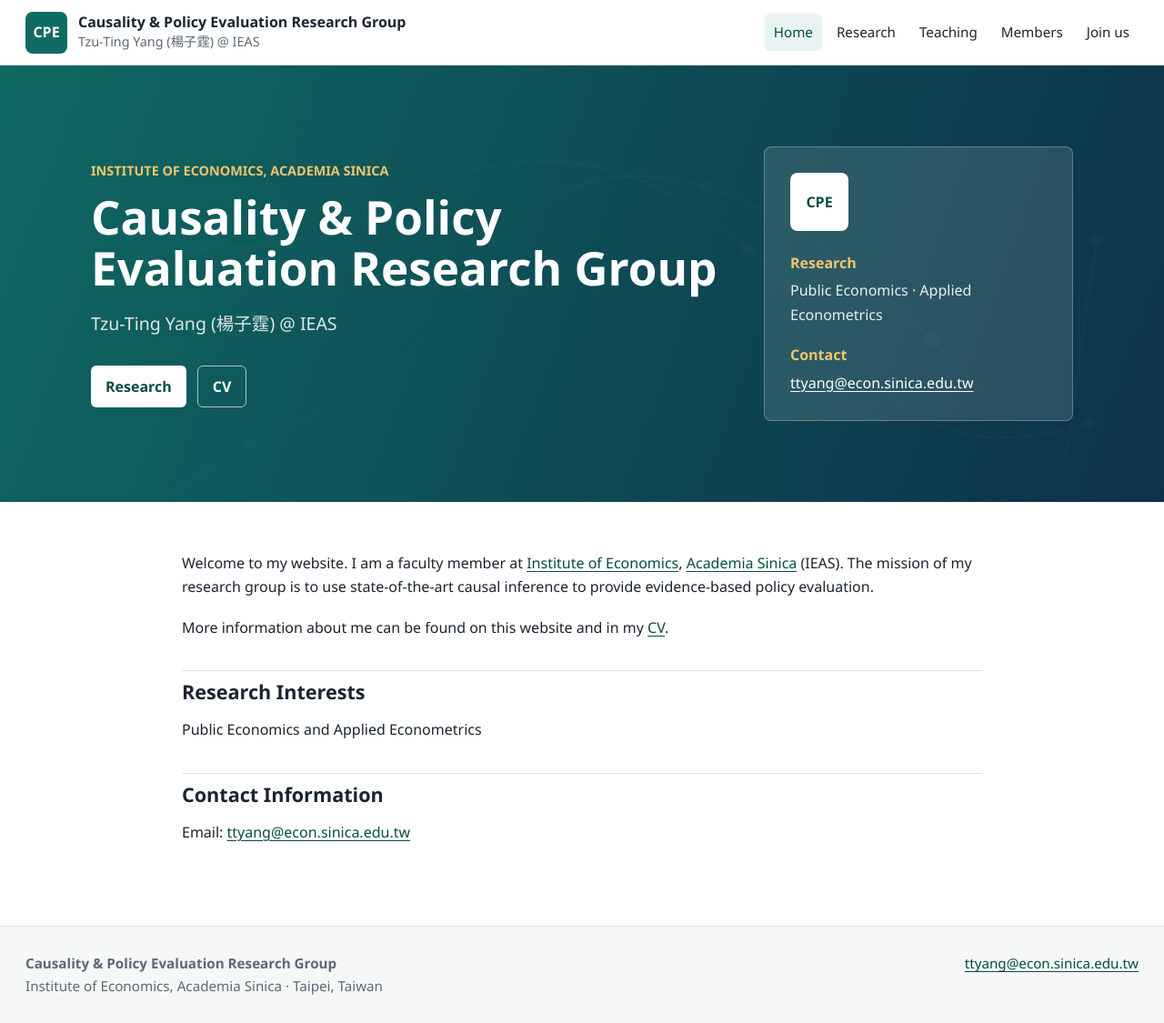
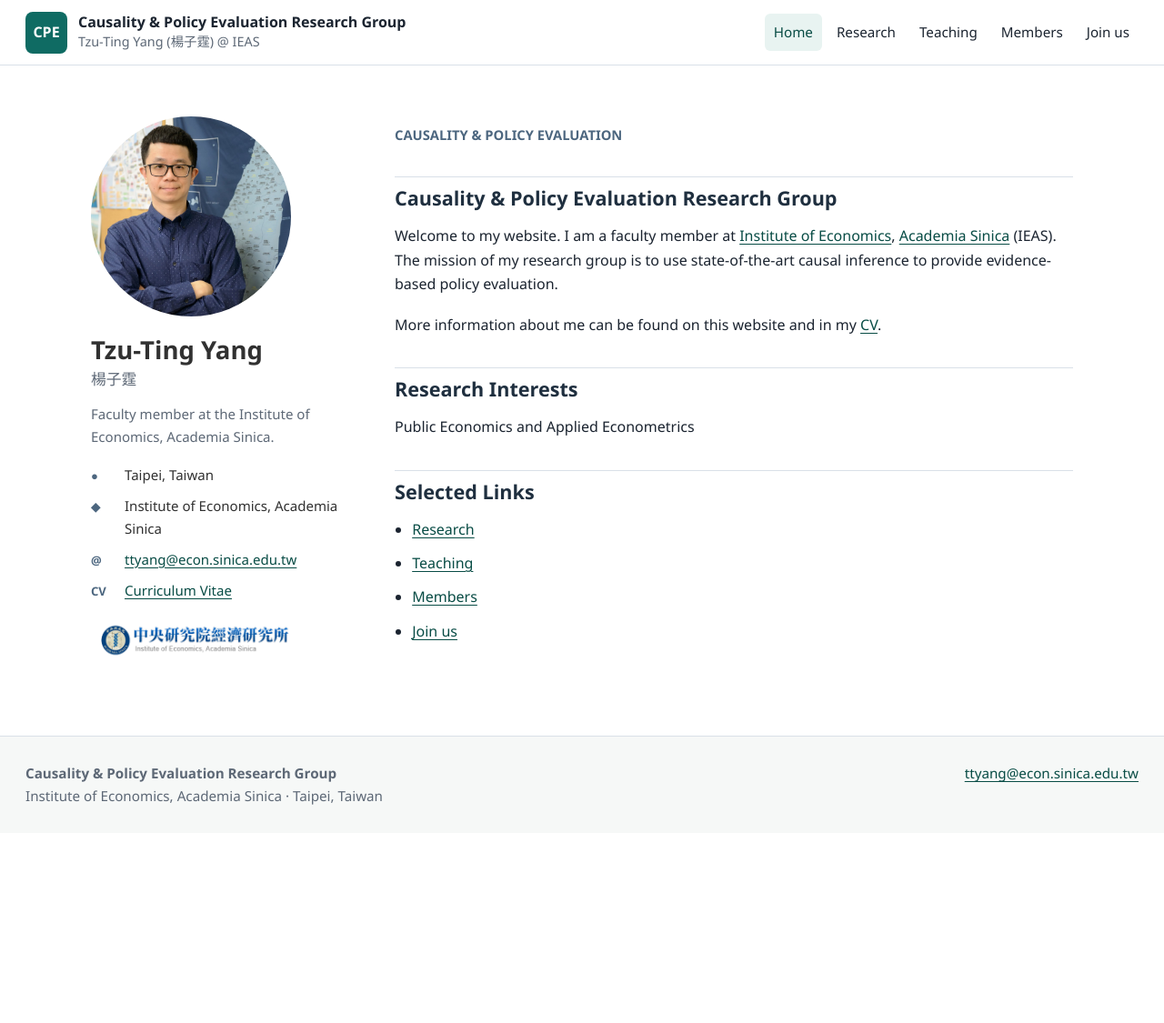
Before and after one commit to ttyangsinica/ttyangsinica.github.io, a Jekyll site: the page built from index.md, in a window 1280 px wide and 1125 px high. Shown: the whole window at 91% size. Built offline with Jekyll 4.4.1, drawn with Linux system fonts in a browser that asks for light colours.

Commit message:
Restyle homepage like Academic Pages

```diff
--- a/_layouts/home.html
+++ b/_layouts/home.html
@@ -2,35 +2,28 @@
 layout: default
 ---
 
-<section class="hero">
-  <div class="wrap hero-grid">
-    <div class="hero-copy">
-      <p class="eyebrow">Institute of Economics, Academia Sinica</p>
-      <h1>{{ page.title }}</h1>
-      <p class="lead">Tzu-Ting Yang (楊子霆) @ IEAS</p>
-      <div class="hero-actions">
-        <a class="button primary" href="{{ '/research/' | relative_url }}">Research</a>
-        <a class="button secondary" href="{{ site.author.cv | relative_url }}">CV</a>
-      </div>
-    </div>
-    <aside class="profile-panel" aria-label="Profile summary">
-      <div class="profile-mark">CPE</div>
-      <dl>
-        <div>
-          <dt>Research</dt>
-          <dd>Public Economics · Applied Econometrics</dd>
-        </div>
-        <div>
-          <dt>Contact</dt>
-          <dd><a href="mailto:{{ site.author.email }}">{{ site.author.email }}</a></dd>
-        </div>
-      </dl>
+<section class="academic-home">
+  <div class="wrap academic-grid">
+    <aside class="academic-sidebar" aria-label="Profile">
+      <img class="profile-photo" src="{{ '/assets/images/google-site-image-1.jpg' | relative_url }}" alt="Tzu-Ting Yang">
+      <h1 class="sidebar-name">{{ site.author.name }}</h1>
+      <p class="sidebar-name-zh">{{ site.author.name_zh }}</p>
+      <p class="sidebar-bio">Faculty member at the Institute of Economics, Academia Sinica.</p>
+
+      <ul class="profile-links">
+        <li><span class="profile-icon" aria-hidden="true">●</span>{{ site.author.location }}</li>
+        <li><span class="profile-icon" aria-hidden="true">◆</span>{{ site.author.affiliation }}</li>
+        <li><span class="profile-icon" aria-hidden="true">@</span><a href="mailto:{{ site.author.email }}">{{ site.author.email }}</a></li>
+        <li><span class="profile-icon" aria-hidden="true">CV</span><a href="{{ site.author.cv | relative_url }}">Curriculum Vitae</a></li>
+      </ul>
+
+      <img class="institute-logo" src="{{ '/assets/images/google-site-image-2.jpg' | relative_url }}" alt="Institute of Economics, Academia Sinica">
     </aside>
+
+    <article class="academic-main prose">
+      <p class="academic-kicker">Causality & Policy Evaluation</p>
+      <h2>{{ page.title }}</h2>
+      {{ content }}
+    </article>
   </div>
 </section>
-
-<section class="content-section">
-  <div class="wrap prose">
-    {{ content }}
-  </div>
-</section>
--- a/assets/css/main.css
+++ b/assets/css/main.css
@@ -105,7 +105,6 @@ a {
   background: #e8f3f1;
 }
 
-.hero,
 .page-heading {
   background:
     linear-gradient(110deg, rgba(15, 107, 99, 0.95), rgba(13, 49, 73, 0.92)),
@@ -114,18 +113,99 @@ a {
   color: #fff;
 }
 
-.hero {
-  min-height: 480px;
-  display: flex;
-  align-items: center;
-  padding: 72px 0;
+.academic-home {
+  padding: 56px 0 76px;
+  background: #fff;
 }
 
-.hero-grid {
+.academic-grid {
   display: grid;
-  grid-template-columns: minmax(0, 1fr) 340px;
-  gap: 48px;
-  align-items: center;
+  grid-template-columns: 280px minmax(0, 1fr);
+  gap: 54px;
+  align-items: start;
+}
+
+.academic-sidebar {
+  color: #313131;
+  font-size: 0.94rem;
+}
+
+.profile-photo {
+  display: block;
+  width: 220px;
+  height: 220px;
+  object-fit: cover;
+  border-radius: 50%;
+  margin: 0 0 20px;
+}
+
+.sidebar-name {
+  margin: 0;
+  font-size: 1.72rem;
+  line-height: 1.2;
+  letter-spacing: 0;
+}
+
+.sidebar-name-zh {
+  margin: 2px 0 12px;
+  color: var(--muted);
+  font-size: 1.05rem;
+}
+
+.sidebar-bio {
+  margin: 0 0 18px;
+  color: var(--muted);
+}
+
+.profile-links {
+  display: grid;
+  gap: 9px;
+  padding: 0;
+  margin: 0 0 22px;
+  list-style: none;
+}
+
+.profile-links li {
+  display: grid;
+  grid-template-columns: 30px minmax(0, 1fr);
+  gap: 7px;
+  align-items: baseline;
+}
+
+.profile-icon {
+  color: #4c667f;
+  font-size: 0.82rem;
+  font-weight: 700;
+}
+
+.institute-logo {
+  display: block;
+  width: 230px;
+  max-width: 100%;
+  height: auto;
+  margin-top: 18px;
+}
+
+.academic-main {
+  max-width: 760px;
+  padding-top: 8px;
+}
+
+.academic-kicker {
+  margin: 0;
+  color: #4c667f;
+  font-size: 0.92rem;
+  font-weight: 700;
+  text-transform: uppercase;
+}
+
+.academic-main h2 {
+  margin: 8px 0 22px;
+  border: 0;
+  padding: 0;
+  color: #1f2f3f;
+  font-size: 2rem;
+  line-height: 1.22;
 }
 
 .eyebrow {
@@ -137,7 +217,6 @@ a {
   text-transform: uppercase;
 }
 
-.hero .eyebrow,
 .page-heading .eyebrow {
   color: #f1c56d;
 }
@@ -148,74 +227,6 @@ h1 {
   font-size: clamp(2.1rem, 4vw, 4.4rem);
   line-height: 1.08;
   letter-spacing: 0;
-}
-
-.lead {
-  margin: 18px 0 0;
-  color: rgba(255, 255, 255, 0.86);
-  font-size: 1.22rem;
-}
-
-.hero-actions {
-  display: flex;
-  flex-wrap: wrap;
-  gap: 12px;
-  margin-top: 30px;
-}
-
-.button {
-  display: inline-flex;
-  align-items: center;
-  min-height: 42px;
-  padding: 9px 16px;
-  border-radius: 6px;
-  font-weight: 700;
-  text-decoration: none;
-}
-
-.button.primary {
-  color: var(--accent-strong);
-  background: #fff;
-}
-
-.button.secondary {
-  color: #fff;
-  border: 1px solid rgba(255, 255, 255, 0.65);
-}
-
-.profile-panel {
-  padding: 28px;
-  background: rgba(255, 255, 255, 0.12);
-  border: 1px solid rgba(255, 255, 255, 0.25);
-  border-radius: 8px;
-}
-
-.profile-panel .profile-mark {
-  width: 64px;
-  height: 64px;
-  margin-bottom: 22px;
-  background: #fff;
-  color: var(--accent-strong);
-}
-
-.profile-panel dl {
-  display: grid;
-  gap: 18px;
-  margin: 0;
-}
-
-.profile-panel dt {
-  color: #f1c56d;
-  font-weight: 700;
-}
-
-.profile-panel dd {
-  margin: 4px 0 0;
-  color: rgba(255, 255, 255, 0.9);
-}
-
-.profile-panel a {
-  color: #fff;
 }
 
 .page-heading {
@@ -315,8 +326,14 @@ h1 {
     grid-template-columns: 1fr;
   }
 
-  .profile-panel {
-    max-width: 460px;
+  .academic-grid {
+    grid-template-columns: 1fr;
+    gap: 32px;
+  }
+
+  .profile-photo {
+    width: 190px;
+    height: 190px;
   }
 
   .course-outline ul {
@@ -341,7 +358,6 @@ h1 {
     font-size: 0.95rem;
   }
 
-  .hero,
   .page-heading {
     padding: 46px 0;
   }
--- a/index.md
+++ b/index.md
@@ -11,6 +11,9 @@ More information about me can be found on this website and in my [CV]({{ site.au
 
 Public Economics and Applied Econometrics
 
-## Contact Information
+## Selected Links
 
-Email: [{{ site.author.email }}](mailto:{{ site.author.email }})
+- [Research]({{ '/research/' | relative_url }})
+- [Teaching]({{ '/teaching/' | relative_url }})
+- [Members]({{ '/members/' | relative_url }})
+- [Join us]({{ '/join-us/' | relative_url }})
```
Also changed, not shown: assets/images/google-site-image-1.jpg (added), assets/images/google-site-image-2.jpg (added).
